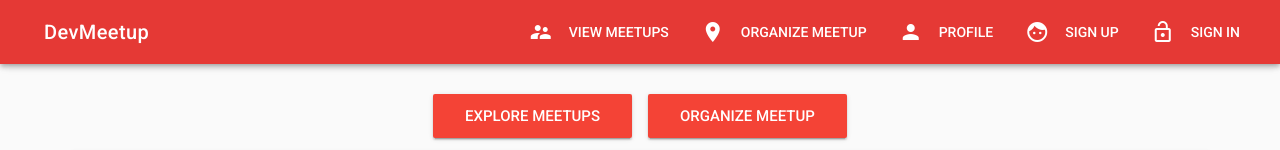
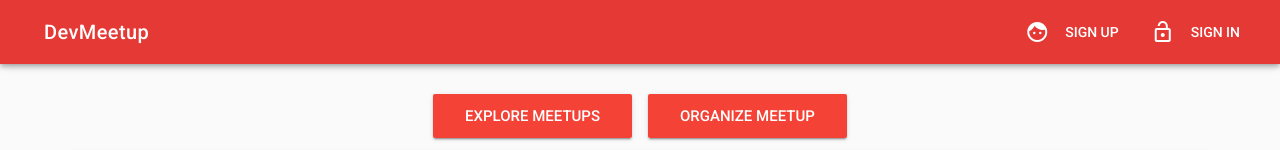
Before and after one commit to drizzersilverberg/vue-devmeetup, a Vue app: page / in a window 1280 px wide. Shown: the top 150 px of the page. Built offline with nearby package versions, Linux system fonts and the light colour scheme; no server answers.

Commit message:
menuitems depend on authenticated or not

```diff
--- a/src/App.vue
+++ b/src/App.vue
@@ -44,14 +44,28 @@
 export default {
   data () {
     return {
-      sideNav: false,
-      menuItems: [
-        { icon: 'supervisor_account', title: 'View Meetups', link: '/meetups' },
-        { icon: 'room', title: 'Organize Meetup', link: '/meetups/new' },
-        { icon: 'person', title: 'Profile', link: '/profile' },
+      sideNav: false
+    }
+  },
+  computed: {
+    menuItems () {
+      let menuItems = [
         { icon: 'face', title: 'Sign Up', link: '/signup' },
         { icon: 'lock_open', title: 'Sign In', link: '/signin' }
       ]
+
+      if (this.userIsAuthenticated) {
+        menuItems = [
+          { icon: 'supervisor_account', title: 'View Meetups', link: '/meetups' },
+          { icon: 'room', title: 'Organize Meetup', link: '/meetups/new' },
+          { icon: 'person', title: 'Profile', link: '/profile' }
+        ]
+      }
+
+      return menuItems
+    },
+    userIsAuthenticated () {
+      return this.$store.getters.user !== null && this.$store.getters.user !== undefined
     }
   },
   name: 'App'
```
